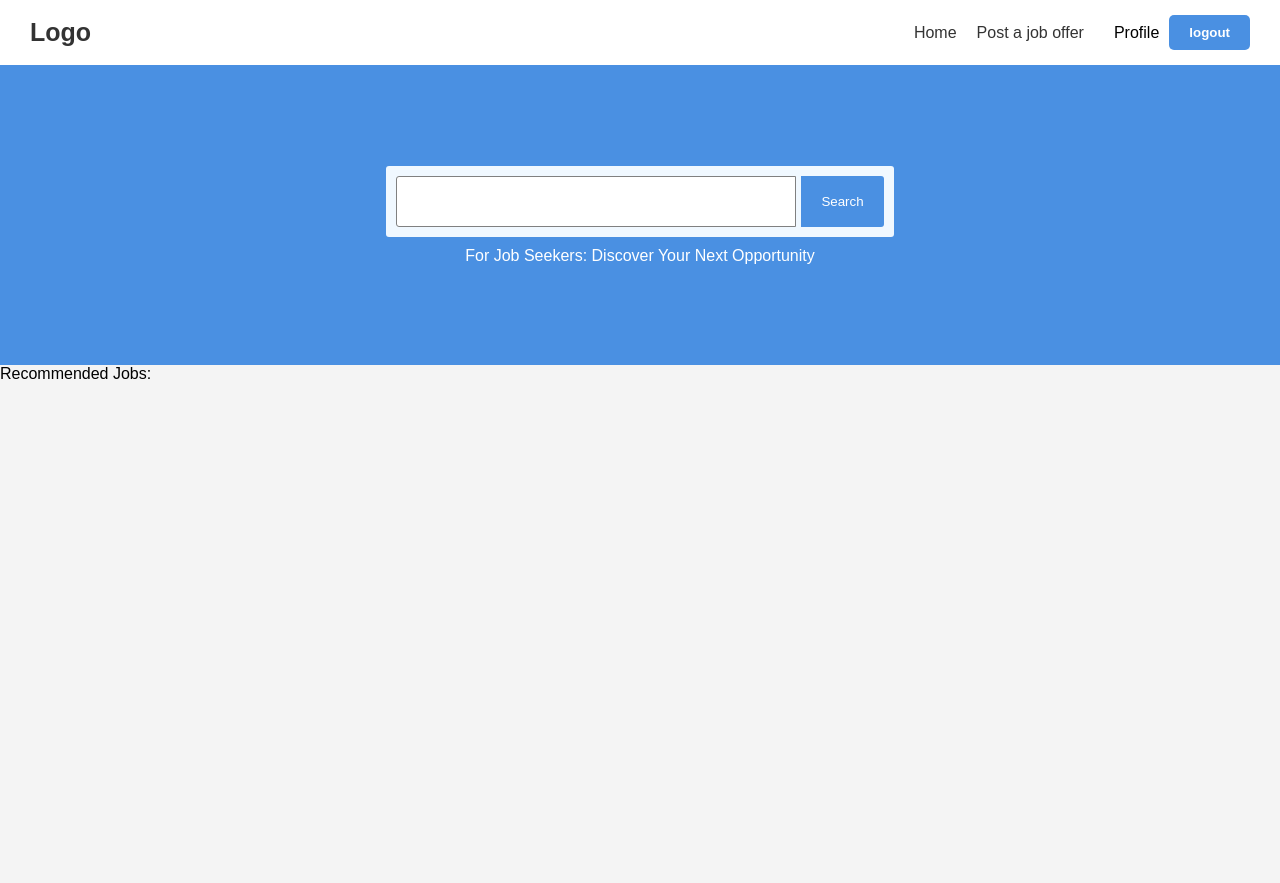
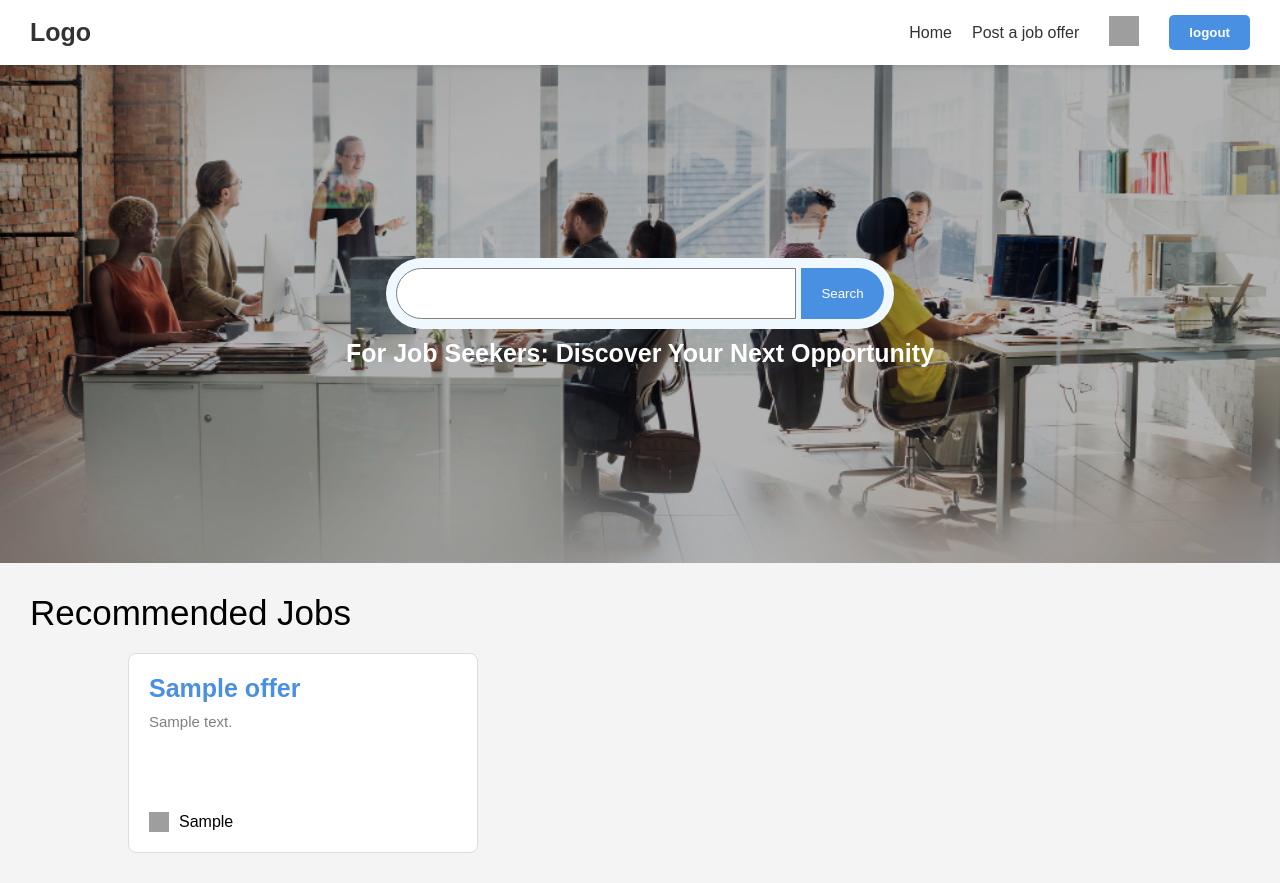
Before and after one commit to youssefamerzag/Job_Bridge, a PHP site: page / in a window 1280 px wide. Before the commit the page ends 379 px from the top, so only its background shows below. Run offline with PHP 8.4, Linux system fonts and the light colour scheme; the visitor is signed in with stand-in values (Sample User, id 1); tables that the repository leaves empty or names only in its code hold one stand-in row (values such as "Sample post"); grey boxes are pictures that could not be loaded.

Commit message:
add design profile page and add offers to home page and make middlware for auth

```diff
--- a/createOffer.php
+++ b/createOffer.php
@@ -2,6 +2,9 @@
 require 'header.php';
 require 'db.php';
 
+if(empty($_SESSION['user_id'])){
+    header('Location: login.php');
+}
 
 if(isset($_POST['title'] , $_POST['entreprise'], $_POST['description'])){
 
--- /dev/null
+++ b/css/index.css
@@ -0,0 +1,93 @@
+.indexheader {
+    width: 100%;
+    height: 500px;
+    background-image: url('../imgs/header_img.jpg');
+    background-size: cover;
+    background-position: center;
+    display: flex;
+    flex-direction: column;
+    justify-content: center;
+    align-items: center;
+    gap: 10px;
+    position: relative; /* Position relative to allow absolute positioning of the overlay */
+    overflow: hidden; /* Prevent any overflow of child elements */
+  }
+
+  .indexheader::before {
+    content: "";
+    position: absolute;
+    top: 0;
+    left: 0;
+    width: 100%;
+    height: 100%;
+    background-color: rgba(0, 0, 0, 0.3); /* Semi-transparent black overlay */
+    z-index: 1; /* Ensure the overlay is above the background image but below content */
+  }
+
+  .indexheader > * {
+    position: relative; /* Ensure content is above the overlay */
+    z-index: 2; /* Set higher z-index for content to appear above the overlay */
+  }
+
+  .indexBody {
+    margin-top: -25px;
+  }
+
+  .indexSearchInput {
+    width: 400px;
+    padding: 10px 15px 10px 15px;
+    font-size: 25px;
+    border: 1px;
+    border-top-left-radius: 100px;
+    border-bottom-left-radius: 100px;
+    border: 1px solid gray;
+  }
+
+  .indexSearchButton {
+    padding: 0px 20px 0px 20px;
+    background-color: #4A90E2;
+    border: none;
+    color : white;
+    border-top-right-radius: 100px;
+    border-bottom-right-radius: 100px;
+  }
+
+
+.offers {
+    display: flex;
+    gap: 30px;
+    flex-wrap: wrap;
+    width: 80%;
+  }
+
+  .offer {
+    width: 350px;
+    max-width: 350px;
+    height: 200px;
+    display: flex;
+    flex-direction: column;
+    justify-content: space-between;
+    border: 1px #ddd solid;
+    border-radius: 8px;
+    padding: 20px;
+    background-color: white;
+  }
+
+  .userOfferDescription {
+    font-size: 15px;
+    color: gray;
+    display: -webkit-box;
+    -webkit-line-clamp: 4;
+    -webkit-box-orient: vertical;
+    overflow: hidden;
+  }
+
+  .userOfferTtitle {
+    font-size: 25px;
+    font-weight: 600;
+    color: #4A90E2;
+    display: -webkit-box;
+    -webkit-line-clamp: 2;
+    -webkit-box-orient: vertical;
+    overflow: hidden;
+  }
--- /dev/null
+++ b/css/style.css
@@ -0,0 +1,153 @@
+/* Global Styles */
+
+* {
+  margin: 0;
+  padding: 0;
+  box-sizing: border-box;
+}
+
+body {
+  font-family: Arial, sans-serif;
+  background-color: #f4f4f4;
+  padding-top: 70px; /* Added padding to prevent content overlap with the fixed navbar */
+}
+
+/* Navbar Styles */
+
+.navbar {
+  display: flex;
+  align-items: center;
+  justify-content: space-between;
+  padding: 15px 30px;
+  background-color: #ffffff;
+  box-shadow: 0 2px 5px rgba(0, 0, 0, 0.1);
+  position: fixed; /* Set the navbar to fixed position */
+  top: 0; /* Position the navbar at the top of the page */
+  width: 100%; /* Full width */
+  overflow: hidden;
+  z-index: 1000; /* Ensure the navbar is on top of other elements */
+}
+
+.navbar .logo {
+  font-size: 25px;
+  font-weight: 900;
+  color: #333;
+}
+
+.navbar .divNavLinks {
+  display: flex;
+  align-items: center;
+}
+
+.navLinks {
+  display: flex;
+  list-style: none;
+  margin-right: 20px;
+  padding: 0; /* Remove default padding */
+}
+
+.navLinks li {
+  margin: 0 10px;
+}
+
+.navLinks a {
+  text-decoration: none;
+  color: #333;
+  font-weight: 500;
+  transition: color 0.3s ease;
+}
+
+.navLinks a:hover {
+  color: #4A90E2;
+}
+
+.signHeaderButton {
+  background-color: #4A90E2;
+  padding: 10px 20px;
+  border: none;
+  border-radius: 5px;
+  color: #ffffff;
+  font-weight: 600;
+  cursor: pointer;
+  transition: background-color 0.3s ease;
+}
+
+.signHeaderButton:hover {
+  background-color: #00b4d8;
+}
+
+.headerButtonsDiv {
+  display: flex;
+  justify-content: center;
+  align-items: center;
+}
+
+/* Sign-in form */
+
+.formDiv {
+  display: flex;
+  justify-content: center;
+  align-items: center;
+  height: 80vh;
+}
+
+.formDiv form {
+  display: flex;
+  flex-direction: column;
+  width: 100%;
+  max-width: 400px;
+  padding: 20px;
+  background-color: #ffffff;
+  border-radius: 8px;
+  box-shadow: 0 4px 10px rgba(0, 0, 0, 0.1);
+
+}
+
+.formTitle {
+  font-size: 24px;
+  font-weight: 700;
+  color: #333;
+  text-align: center;
+  margin-bottom: 20px;
+}
+
+.inputsDiv {
+  margin-bottom: 15px;
+  width: 100%;
+}
+
+.inputsDiv p {
+  margin-bottom: 5px;
+  font-weight: 600;
+  color: #555;
+}
+
+.inputsDiv input {
+  padding: 10px;
+  border: 1px solid #ddd;
+  border-radius: 4px;
+  width: 100%;
+  font-size: 16px;
+  transition: border-color 0.3s ease;
+}
+
+.inputsDiv input:focus {
+  border-color: #4A90E2;
+  outline: none;
+}
+
+.signButton {
+  padding: 12px 20px;
+  background-color: #4A90E2;
+  color: white;
+  font-size: 16px;
+  border: none;
+  border-radius: 5px;
+  cursor: pointer;
+  transition: background-color 0.3s ease;
+  margin-top: 10px;
+}
+
+.signButton:hover {
+  background-color: #00b4d8;
+}
--- a/header.php
+++ b/header.php
@@ -1,10 +1,14 @@
-<link rel="stylesheet" href="style.css">
-<nav class="navbar">
+<head>
+  <link rel="stylesheet" href="css/style.css">
+</head>
+
+<body>
+  <nav class="navbar" style="display: flex;position: fixed;width: 100%;  overflow: hidden;">
     <div class="logo">Logo</div>
     <div class="divNavLinks">
       <ul class="navLinks">
-      <li><a href="#">Home</a></li>
-      <li><a href="#">Post a job offer</a></li>
+        <li><a href="index.php">Home</a></li>
+        <li><a href="createOffer.php">Post a job offer</a></li>
       </ul>
       <div class="headerButtonsDiv">
         <?php session_start();
@@ -12,8 +16,8 @@
         ?>
           <button onclick="location.href='signIn.php'" class="signHeaderButton">Sign Up</button>
         <?php } else { ?>
-        <div style="display: flex; justify-content: center; align-items: center; gap: 10px;">
-          <a onclick="location.href=''">Profile</a>
+          <div style="display: flex; justify-content: center; align-items: center; gap: 30px;">
+            <a href="profile.php"><img  width="30" height="30" src="https://img.icons8.com/ios-glyphs/60/4a90e2/user--v1.png" alt="user--v1" /></a>
             <form action="logout.php" method="post">
               <button type="submit" class="signHeaderButton">logout</button>
             </form>
@@ -22,3 +26,4 @@
       </div>
     </div>
   </nav>
+</body>
--- a/index.php
+++ b/index.php
@@ -5,20 +5,47 @@
     <meta charset="UTF-8">
     <meta name="viewport" content="width=device-width, initial-scale=1.0">
     <title>Document</title>
-    <link rel="stylesheet" href="style.css">
+    <link rel="stylesheet" href="css/index.css">
 </head>
 
+<?php
+    require "header.php";
+    require "db.php";
+
+    $select = $db->prepare('select * from offers');
+    $select->execute();
+    $offers = $select->fetchAll(PDO::FETCH_OBJ);
+?>
+
 <div class="indexBody">
-    <?php require "header.php" ?>
     <header class="indexheader">
-        <div style="display: flex; gap: 5px; background-color: aliceblue; padding: 10px 10px 10px 10px; border-radius: 3px;">
+        <div style="display: flex; gap: 5px; background-color: aliceblue; padding: 10px 10px 10px 10px; border-radius: 100px;">
             <input class="indexSearchInput" type="text">
-            <button  class="indexSearchButton">Search</button>
+            <button class="indexSearchButton">Search</button>
         </div>
-        <p style="color: white;">For Job Seekers: Discover Your Next Opportunity</p>
+        <p style="color: white;font-size: 25px;font-weight: 600;">For Job Seekers: Discover Your Next Opportunity</p>
     </header>
-    <div>
-        <p class="test">Recommended Jobs:</p>
+
+    <div style="display: flex; flex-direction:column;gap: 20px; margin: 30px 0px;justify-content: center;">
+        <div style="display: flex; justify-content: start; width: 50%; margin: 0px 30px">
+            <p style="font-size: 35px;">Recommended Jobs</p>
+        </div>
+        <div style="display: flex; justify-content: center; width: 100%;">
+            <div class="offers">
+                <?php foreach ($offers as $offer) { ?>
+                    <div class="offer">
+                        <div style="display: flex; flex-direction:column ;gap: 10px;">
+                            <p class="userOfferTtitle"><?php echo $offer->title ?></p>
+                            <p class="userOfferDescription"><?php echo $offer->description ?></p>
+                        </div>
+                        <div style="display: flex; align-items: center;gap: 10px;">
+                            <img width="20" height="20" src="https://img.icons8.com/ios-filled/100/4a90e2/company.png" alt="company" />
+                            <p><?php echo $offer->entreprise ?></p>
+                        </div>
+                    </div>
+                <?php } ?>
+            </div>
+        </div>
     </div>
 </div>
 
--- a/login.php
+++ b/login.php
@@ -40,7 +40,7 @@
                 <p>Password</p>
                 <input type="password" name="password">
             </div>
-            <input type="submit" class="signButton value="Sign In">
+            <input type="submit" class="signButton" value="Sign In">
         </form>
     </div>
     <?php require "footer.php" ?>
--- a/signIn.php
+++ b/signIn.php
@@ -64,7 +64,7 @@
             </div>
             <div style="display: flex; flex-direction: column; gap: 10px;">
                 <input class="signButton" type="submit" value="Sign In">
-                <a onclick="location.href='login.php'" style="text-decoration: underline;color: #00b4d8;font-size: 14px;">You Already Have an Account</a>
+                <a href='login.php' style="text-decoration: underline;color: #00b4d8;font-size: 14px;">You Already Have an Account</a>
             </div>
         </form>
     </div>
--- a/style.css
+++ /dev/null
@@ -1,180 +0,0 @@
-/* Global Styles */
-
-* {
-  margin: 0;
-  padding: 0;
-  box-sizing: border-box;
-}
-
-body {
-  font-family: Arial, sans-serif;
-  background-color: #f4f4f4;
-}
-
-/* Navbar Styles */
-
-.navbar {
-  display: flex;
-  align-items: center;
-  justify-content: space-between;
-  padding: 15px 30px;
-  background-color: #ffffff;
-  box-shadow: 0 2px 5px rgba(0, 0, 0, 0.1);
-}
-
-.navbar .logo {
-  font-size: 25px;
-  font-weight: 900;
-  color: #333;
-}
-
-.navbar .divNavLinks {
-  display: flex;
-  align-items: center;
-}
-
-.navLinks {
-  display: flex;
-  list-style: none;
-  margin-right: 20px;
-  padding: 0; /* added padding: 0 to remove default padding */
-}
-
-.navLinks li {
-  margin: 0 10px;
-}
-
-.navLinks a {
-  text-decoration: none;
-  color: #333;
-  font-weight: 500;
-  transition: color 0.3s ease;
-}
-
-.navLinks a:hover {
-  color: #4A90E2;
-}
-
-.signHeaderButton {
-  background-color: #4A90E2;
-  padding: 10px 20px;
-  border: none;
-  border-radius: 5px;
-  color: #ffffff;
-  font-weight: 600;
-  cursor: pointer;
-  transition: background-color 0.3s ease;
-}
-
-.signHeaderButton:hover {
-  background-color: #00b4d8;
-}
-
-.headerButtonsDiv {
-  display: flex;
-  justify-content: center;
-  align-items: center;
-}
-
-/* Sign-in form */
-
-.formDiv {
-  display: flex;
-  justify-content: center;
-  align-items: center;
-  height: 80vh;
-}
-
-.formDiv form {
-  display: flex;
-  flex-direction: column;
-  width: 100%;
-  max-width: 400px;
-  padding: 20px;
-  background-color: #ffffff;
-  border-radius: 8px;
-  box-shadow: 0 4px 10px rgba(0, 0, 0, 0.1);
-
-}
-
-.formTitle {
-  font-size: 24px;
-  font-weight: 700;
-  color: #333;
-  text-align: center;
-  margin-bottom: 20px;
-}
-
-.inputsDiv {
-  margin-bottom: 15px;
-  width: 100%;
-}
-
-.inputsDiv p {
-  margin-bottom: 5px;
-  font-weight: 600;
-  color: #555;
-}
-
-.inputsDiv input {
-  padding: 10px;
-  border: 1px solid #ddd;
-  border-radius: 4px;
-  width: 100%;
-  font-size: 16px;
-  transition: border-color 0.3s ease;
-}
-
-.inputsDiv input:focus {
-  border-color: #4A90E2;
-  outline: none;
-}
-
-.signButton {
-  padding: 12px 20px;
-  background-color: #4A90E2;
-  color: white;
-  font-size: 16px;
-  border: none;
-  border-radius: 5px;
-  cursor: pointer;
-  transition: background-color 0.3s ease;
-  margin-top: 10px;
-}
-
-.signButton:hover {
-  background-color: #00b4d8;
-}
-
-
-/* index */
-
-.indexheader {
-  width: 100%;
-  height: 300px;
-  background-color: #4A90E2;
-  display: flex;
-  flex-direction: column;
-  justify-content: center;
-  align-items: center;
-  gap: 10px;
-}
-
-.indexSearchInput {
-  width: 400px;
-  padding: 10px 15px 10px 15px;
-  font-size: 25px;
-  border: 1px;
-  border-top-left-radius: 3px;
-  border-bottom-left-radius: 3px;
-  border: 1px solid gray;
-}
-
-.indexSearchButton {
-  padding: 0px 20px 0px 20px;
-  background-color: #4A90E2;
-  border: none;
-  color : white;
-  border-top-right-radius: 3px;
-  border-bottom-right-radius: 3px;
-}
```
Also changed, not shown: css/profile.css (added, +59 -0 lines), profile.php (+41 -19 lines), imgs/header_img.jpg (added), 1 other file. Lines whose indentation alone changed are shown as unchanged.
